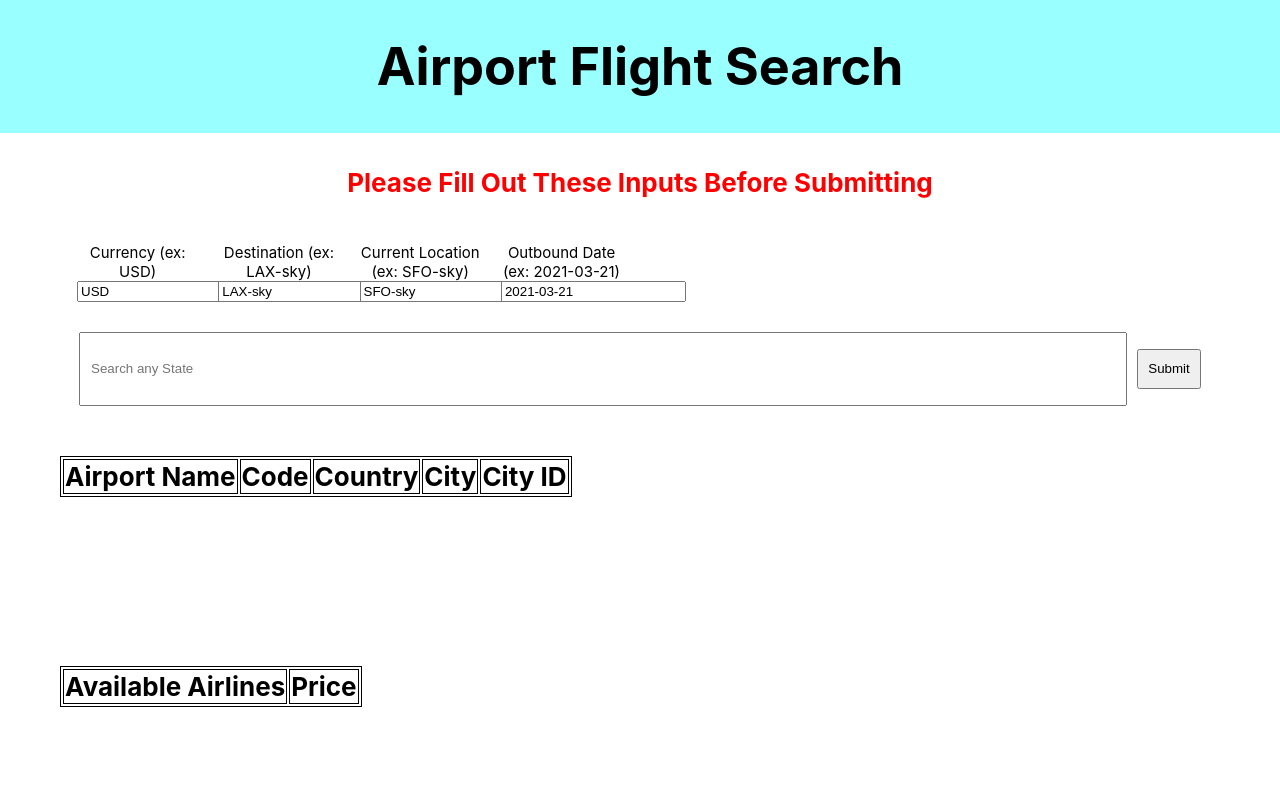
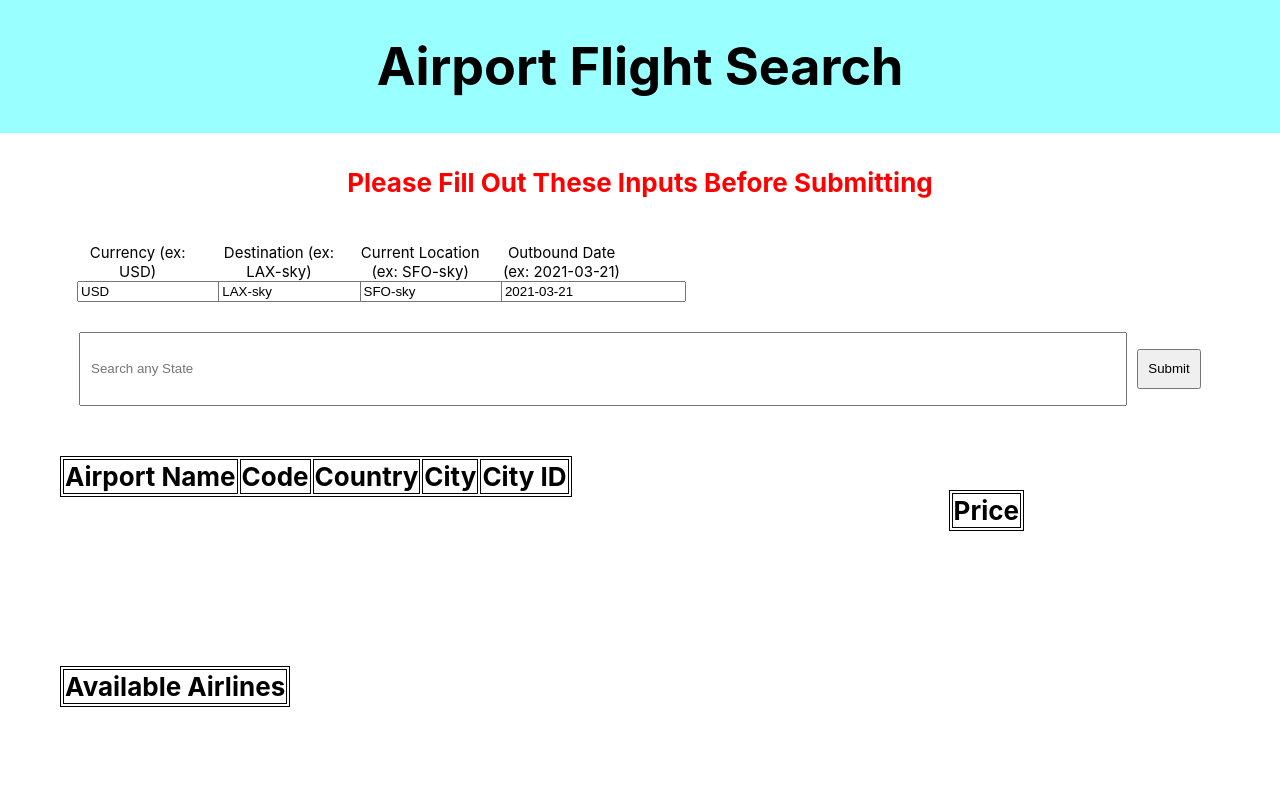
Before and after one commit to ebunnn/flight-search-api, a React (Create React App) app: page / in a window 1280 px wide. Shown: the top 800 px of the page. Built offline with nearby package versions, Linux system fonts and the light colour scheme.

Commit message:
created another chart for prices and highlighted the cheapest price

```diff
--- a/package.json
+++ b/package.json
@@ -2,6 +2,7 @@
   "name": "flight-search-api",
   "version": "0.1.0",
   "private": true,
+  "homepage": "http://ebunnn.github.io/flight-search-api",
   "dependencies": {
     "@testing-library/jest-dom": "^5.11.4",
     "@testing-library/react": "^11.1.0",
@@ -12,6 +13,8 @@
     "web-vitals": "^1.0.1"
   },
   "scripts": {
+    "predeploy": "npm run build",
+    "deploy": "gh-pages -d build",
     "start": "react-scripts start",
     "build": "react-scripts build",
     "test": "react-scripts test",
@@ -34,5 +37,8 @@
       "last 1 firefox version",
       "last 1 safari version"
     ]
+  },
+  "devDependencies": {
+    "gh-pages": "^3.1.0"
   }
 }
--- a/src/App.js
+++ b/src/App.js
@@ -18,11 +18,16 @@ class App extends Component {
       eachCarrier: [],
       eachDate: [],
       eachQuote: [],
-      eachCurrency: []
+      eachCurrency: [],
+      carrierList: [],
+      quotesList: [],
+      carrierNameList: [],
+      error: null
     }
     this.handleSubmit = this.handleSubmit.bind(this)
     this.apiCall = this.apiCall.bind(this)
     this.handleCurrency = this.handleCurrency.bind(this)
+
   }
   handleOnChange(event) {
     this.setState({query: event.target.value})
@@ -65,14 +70,26 @@ class App extends Component {
     this.setState({eachCarrier: response.Carriers})
     this.setState({eachDate: response.Dates})
     this.setState({eachQuote: response.Quotes})
+    this.setState({carrierList: response.Carriers})
     //console.log(this.state.eachPlace)
     //console.log(this.state.eachCarrier)
     //console.log(this.state.eachDate)
+    //console.log(this.state.eachQuote);
     console.log(this.state.eachQuote)
+    console.log(this.state.eachCarrier)
+
   }
 
+
   render() {
-    if (this.state.apiDidNotWork === false) {
+    //console.log(response)
+    // if ({response}) {
+    //   return (
+    //     <div>
+    //       Error: Sorry this failed
+    //     </div>
+    //   )
+    // }
     return (
       <div className="App">
         <header className="App-header">
@@ -104,14 +121,14 @@ class App extends Component {
           </form>
         </div>
         <div>
-          <BrowseDates places={this.state.eachPlace} quotes={this.state.eachQuote} carriers={this.state.eachCarrier} currencies={this.state.eachCurrency}/>
+          <BrowseDates places={this.state.eachPlace} quotes={this.state.eachQuote} carriers={this.state.eachCarrier} currencies={this.state.eachCurrency} carrierList={this.state.carrierList}
+          quotesList={this.state.quotesList} carrierNameList={this.state.carrierNameList}/>
         </div>
         </header>
         <Footer footercontent="Flight Search Application"/>
       </div>
     );
-    } else {
-    }
+
   }
   }
 
--- a/src/BrowseDates.js
+++ b/src/BrowseDates.js
@@ -4,7 +4,29 @@ import './css/BrowseDates.css';
 
 
 function browseDates(props) {
-    // const priceFix = carrier.CarrierId === quote.OutboundLeg.CarrierIds ?
+
+    const data = []
+    for (let i = 0; i < props.quotes.length; i++){
+        data.push(Number(props.quotes[i]["MinPrice"]))
+
+
+    }
+    function minNumFunc(quoteParam) {
+        if (quoteParam === minNum) {
+            return (
+                    <td style={{color: "red"}}>{quoteParam}</td>
+            )
+        } else {
+            return (
+                <td>{quoteParam}</td>
+            )
+        }
+    }
+
+    const minNum = Math.min(...data);
+    console.log(Math.min(...data));
+
+
     return(
         <div>
             <table className="airport-labels">
@@ -35,7 +57,6 @@ function browseDates(props) {
                                     <thead>
                                         <tr>
                                             <th>Available Airlines</th>
-                                            <th>Price</th>
                                         </tr>
                                     </thead>
                                     <tbody>
@@ -43,21 +64,50 @@ function browseDates(props) {
                                             return(
                                                 <tr key={carrier.CarrierId}>
                                                      <td>{carrier.Name}</td>
-                                                {props.quotes.map(quote => {
+                                                {/* {props.quotes.map(quote => {
                                                     return(
                                                         <td>{props.currencies.map(currency => {
                                                             return(
                                                                 <td>{currency.Symbol}</td>
-
                                                                 )
                                                         })}{quote.MinPrice}</td> // not sure why the prices are showing as two prices per airline. should be one price per airline :/
 
                                                         )
                                                 })}
+                                                <td>{cheapestPrice}</td> */}
                                                  </tr>
 
                                                                 )
                                             })}
+                                    </tbody>
+                                </table>
+
+
+
+                                <table className="airport-labels3">
+                                    <thead>
+                                        <tr>
+                                            <th>Price</th>
+                                        </tr>
+                                    </thead>
+                                    <tbody>
+                                    {props.quotes.map(quote => {
+                                                    return(
+                                                        <tr key={quote.QuoteId}>
+                                                            <td>{props.currencies.map(currency => {
+                                                            return(
+                                                                <td>{currency.Symbol}</td>
+                                                                )
+                                                        })}{minNumFunc(quote.MinPrice)}</td>
+
+
+
+                                                         </tr>
+                                                         // not sure why the prices are showing as two prices per airline. should be one price per airline :/
+
+                                                        )
+                                                })}
+
                                     </tbody>
                                 </table>
             </div>
--- a/src/css/BrowseDates.css
+++ b/src/css/BrowseDates.css
@@ -25,7 +25,14 @@ td {
     margin-top: 50px;
     margin-left: 60px;
 }
-
+.airport-labels3 {
+    position: absolute;
+    right: 20%;
+    top: 55%;
+    color: black;
+    margin-top: 50px;
+    margin-left: 60px;
+}
 @media only screen and (max-width : 1290px) {
     .airport-labels2 {
         left: 0%;
```
Also changed, not shown: 1 other file (tests, documents, lock files or other folders).
